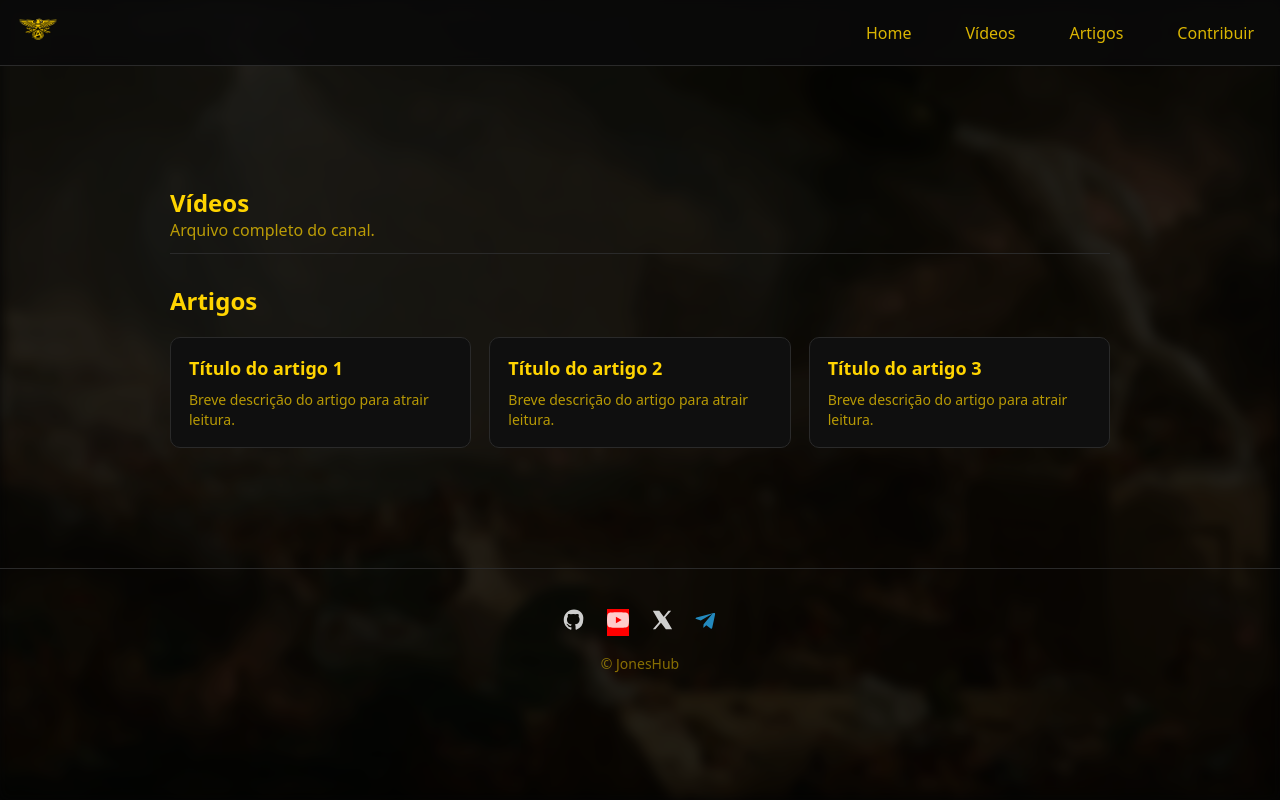
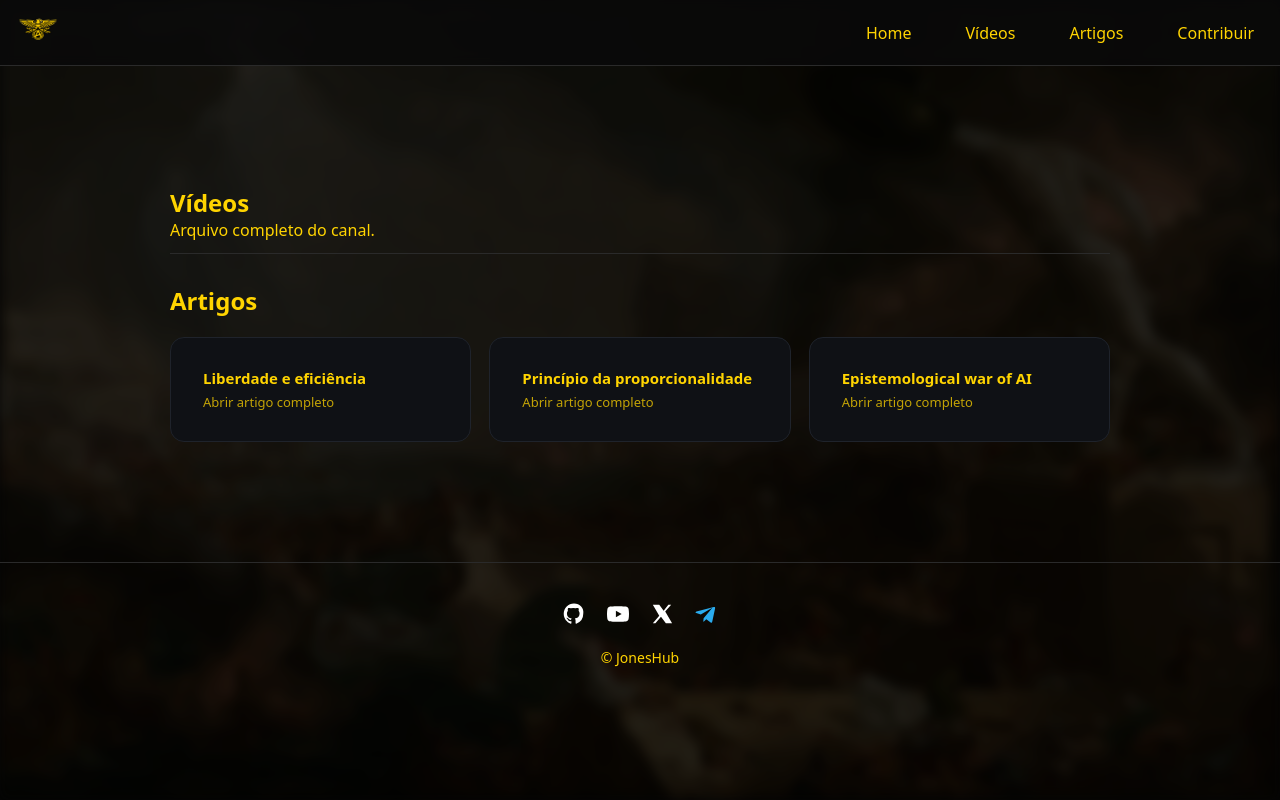
Before and after one commit to GoCodeJones/JonesHub, a React (Vite) app: page /articles in a window 1280 px wide. Built offline with nearby package versions, Linux system fonts and the light colour scheme; no server answers.

Commit message:
alterações

```diff
--- a/src/components/ArticleCard.jsx
+++ b/src/components/ArticleCard.jsx
@@ -1,10 +1,26 @@
+import { useEffect, useState } from "react";
+import { getArticlePreview } from "../utils/extract";
+
 export default function ArticleCard({ article }) {
+  const [preview, setPreview] = useState({ image: "", description: "" });
+
+  useEffect(() => {
+    getArticlePreview(article.url).then(setPreview);
+  }, [article.url]);
+
   return (
-    <a href={article.url} target="_blank" className="article-card">
-      <div className="article-content">
+    <a
+      href={article.url}
+      target="_blank"
+      rel="noopener noreferrer"
+      className="card article-card"
+    >
+      {preview.image && <img src={preview.image} className="thumb" />}
+
+      <div className="card-content">
         <h3>{article.title}</h3>
-        <p>{article.description}</p>
+        <p>{preview.description || "Abrir artigo completo"}</p>
       </div>
     </a>
-  )
+  );
 }
--- a/src/components/VideoCard.jsx
+++ b/src/components/VideoCard.jsx
@@ -1,10 +1,28 @@
+import { getYoutubeThumb } from "../utils/extract";
+
 export default function VideoCard({ video }) {
+  const thumb = getYoutubeThumb(video.url);
+
   return (
-    <a href={video.url} target="_blank" className="video-card">
-      <img src={video.thumb} className="video-thumb"/>
-      <div className="video-info">
-        <p>{video.title}</p>
+    <a
+      href={video.url}
+      target="_blank"
+      rel="noopener noreferrer"
+      className="card video-card"
+    >
+      <img
+        src={thumb}
+        alt={video.title}
+        className="thumb"
+        onError={(e) =>
+          (e.target.src = thumb.replace("maxresdefault", "hqdefault"))
+        }
+      />
+
+      <div className="card-content">
+        <h3>{video.title}</h3>
+        <p>{video.description}</p>
       </div>
     </a>
-  )
+  );
 }
--- a/src/data/allVideos.js
+++ /dev/null
@@ -1,22 +0,0 @@
-export const allVideos = [
-  {
-    title: "Vídeo 1",
-    url: "https://youtube.com/watch?v=VIDEO1",
-    thumb: "https://img.youtube.com/vi/VIDEO1/hqdefault.jpg"
-  },
-  {
-    title: "Vídeo 2",
-    url: "https://youtube.com/watch?v=VIDEO2",
-    thumb: "https://img.youtube.com/vi/VIDEO2/hqdefault.jpg"
-  },
-  {
-    title: "Vídeo 3",
-    url: "https://youtube.com/watch?v=VIDEO3",
-    thumb: "https://img.youtube.com/vi/VIDEO3/hqdefault.jpg"
-  },
-  {
-    title: "Vídeo 4",
-    url: "https://youtube.com/watch?v=VIDEO4",
-    thumb: "https://img.youtube.com/vi/VIDEO4/hqdefault.jpg"
-  }
-]
--- a/src/data/articles.js
+++ b/src/data/articles.js
@@ -1,17 +1,22 @@
 export const featuredArticles = [
   {
-    title: "Título do artigo 1",
-    description: "Breve descrição do artigo para atrair leitura.",
-    url: "https://seusubstack.substack.com/p/artigo1"
+    url: "https://open.substack.com/pub/devjhonatangeronimo/p/a-liberdade-e-mediada-pela-eficiencia",
+    title: "Liberdade e eficiência"
   },
   {
-    title: "Título do artigo 2",
-    description: "Breve descrição do artigo para atrair leitura.",
-    url: "https://seusubstack.substack.com/p/artigo2"
+    url: "https://devjhonatangeronimo.substack.com/p/o-principio-de-proporcionalidade",
+    title: "Princípio da proporcionalidade"
   },
   {
-    title: "Título do artigo 3",
-    description: "Breve descrição do artigo para atrair leitura.",
-    url: "https://seusubstack.substack.com/p/artigo3"
+    url: "https://devjhonatangeronimo.substack.com/p/the-epistemological-war-of-ai",
+    title: "Epistemological war of AI"
   }
-]
+];
+
+export const articles = [
+  ...featuredArticles,
+  {
+    url: "https://devjhonatangeronimo.substack.com/p/carta-de-saida",
+    title: "Carta de saída"
+  }
+];
--- a/src/data/videos.js
+++ b/src/data/videos.js
@@ -1,17 +1,26 @@
 export const featuredVideos = [
   {
-    title: "Título do vídeo 1",
-    url: "https://youtube.com/watch?v=VIDEO1",
-    thumb: "https://img.youtube.com/vi/VIDEO1/hqdefault.jpg"
+    url: "https://youtu.be/e44QDvbgObQ",
+    title: "O Brasil não é pobre",
+    description: "A riqueza desperdiçada de uma nação burocrática"
   },
   {
-    title: "Título do vídeo 2",
-    url: "https://youtube.com/watch?v=VIDEO2",
-    thumb: "https://img.youtube.com/vi/VIDEO2/hqdefault.jpg"
+    url: "https://youtu.be/MWRMqAIQccc",
+    title: "O Estado contra você",
+    description: "Como o sistema cresce destruindo o indivíduo"
   },
   {
-    title: "Título do vídeo 3",
-    url: "https://youtube.com/watch?v=VIDEO3",
-    thumb: "https://img.youtube.com/vi/VIDEO3/hqdefault.jpg"
+    url: "https://youtu.be/E6zzpya2FT4",
+    title: "A mentira do bem comum",
+    description: "O coletivo usado como ferramenta de poder"
   }
-]
+];
+
+export const videos = [
+  ...featuredVideos,
+  {
+    url: "https://youtu.be/gjA082ewUYQ",
+    title: "Controle social moderno",
+    description: "A nova forma de dominação silenciosa"
+  }
+];
--- a/src/pages/Videos.jsx
+++ b/src/pages/Videos.jsx
@@ -1,21 +1,21 @@
-import { allVideos } from "../data/allVideos"
+import { videos } from "../data/videos"
 import VideoCard from "../components/VideoCard"
 
 export default function Videos() {
   return (
     <section className="section">
-        <div className="page-hero">
+
+      <div className="page-hero">
         <h1>Vídeos</h1>
         <p>Arquivo completo do canal.</p>
-        </div>
-
-      <h1 className="section-title">Todos os vídeos</h1>
+      </div>
 
       <div className="video-grid">
-        {allVideos.map((v,i)=>(
+        {videos.map((v,i)=>(
           <VideoCard video={v} key={i}/>
         ))}
       </div>
+
     </section>
   )
 }
--- a/src/styles/theme.css
+++ b/src/styles/theme.css
@@ -44,7 +44,7 @@ body {
   text-decoration: none;
   margin-left: 20px;
   font-weight: 500;
-  opacity: 0.85;
+  opacity: 1;
 }
 
 .nav-right a:hover {
@@ -87,7 +87,7 @@ body {
 .subtitle {
   max-width: 520px;
   text-align: center;
-  opacity: 0.7;
+  opacity: 1;
   margin-bottom: 26px;
 }
 
@@ -118,8 +118,8 @@ body {
 /* YOUTUBE */
 
 .youtube {
-  background: #ff0000;
-  color: white;
+  background: #ff000000;
+  color: rgb(255, 0, 0);
 }
 
 .youtube:hover {
@@ -188,7 +188,7 @@ body {
 
 .see-more {
   margin-top: 20px;
-  opacity: 0.7;
+  opacity: 1;
   cursor: pointer;
 }
 
@@ -239,7 +239,7 @@ body {
 }
 
 .article-card p {
-  opacity: 0.7;
+  opacity: 1;
   font-size: 14px;
   line-height: 1.4;
 }
@@ -269,7 +269,7 @@ body {
 .btc-address {
   margin: 12px 0;
   word-break: break-all;
-  opacity: 0.8;
+  opacity: 1;
   font-family: monospace;
 }
 
@@ -326,7 +326,7 @@ body {
   width: 22px;
   height: 22px;
   fill: var(--yellow);
-  opacity: 0.7;
+  opacity: 1;
   transition: 0.15s;
 }
 
@@ -336,7 +336,7 @@ body {
 }
 
 .footer-text {
-  opacity: 0.5;
+  opacity: 1;
   font-size: 14px;
 }
 
@@ -423,7 +423,7 @@ a{
   width:22px;
   height:22px;
   fill:currentColor;
-  opacity:.8;
+  opacity:1;
 }
 
 .social.youtube{color:#ffffff}
@@ -462,5 +462,41 @@ a{
 }
 
 .page-hero p{
-  opacity:.7;
+  opacity:1;
 }
+
+.card-content {
+  padding: 12px 14px;
+}
+
+.card-content h3 {
+  font-size: 15px;
+  margin: 0 0 6px 0;
+}
+
+.card-content p {
+  font-size: 13px;
+  opacity: 0.75;
+  line-height: 1.3;
+}
+
+.thumb {
+  width: 100%;
+  aspect-ratio: 16 / 9;
+  object-fit: cover;
+  display: block;
+  background: #000;
+}
+
+.card {
+  overflow: hidden;
+  border-radius: 14px;
+  background: #0f1115;
+  border: 1px solid #1f232b;
+  transition: transform .12s ease, border .12s ease;
+}
+
+.card:hover {
+  transform: translateY(-3px);
+  border-color: #ffd000;
+}
--- /dev/null
+++ b/src/utils/extract.js
@@ -0,0 +1,34 @@
+// pega ID do youtube
+export function getYoutubeId(url) {
+  const reg =
+    /(?:youtube\.com\/watch\?v=|youtu\.be\/)([^&\n?#]+)/;
+  const match = url.match(reg);
+  return match ? match[1] : null;
+}
+
+// SEMPRE funciona — primeiro tenta maxres depois hq
+export function getYoutubeThumb(url) {
+  const id = getYoutubeId(url);
+  if (!id) return "";
+
+  return `https://i.ytimg.com/vi/${id}/hqdefault.jpg`;
+}
+
+
+// favicon + ogimage tentativa para artigos
+export async function getArticlePreview(url) {
+  try {
+    const res = await fetch(`https://api.allorigins.win/raw?url=${encodeURIComponent(url)}`);
+    const html = await res.text();
+
+    const ogImg = html.match(/property="og:image" content="([^"]+)"/);
+    const desc = html.match(/property="og:description" content="([^"]+)"/);
+
+    return {
+      image: ogImg ? ogImg[1] : "",
+      description: desc ? desc[1] : ""
+    };
+  } catch {
+    return { image: "", description: "" };
+  }
+}
```
